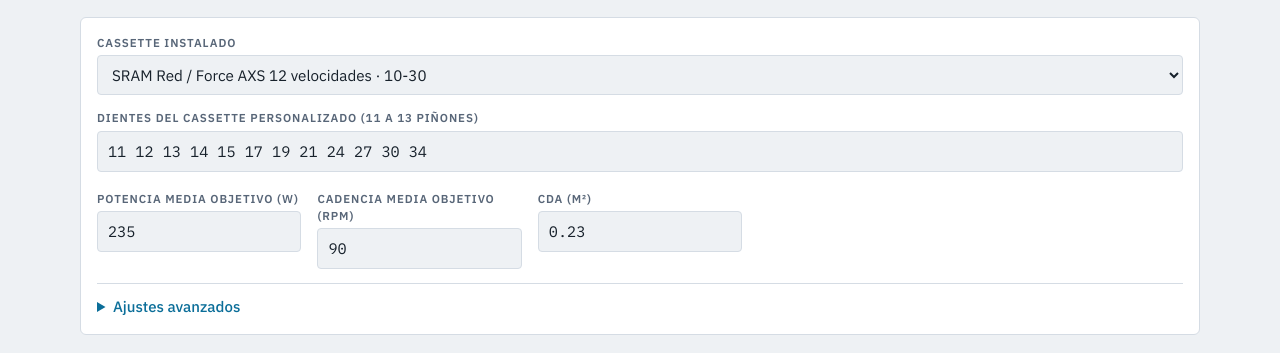
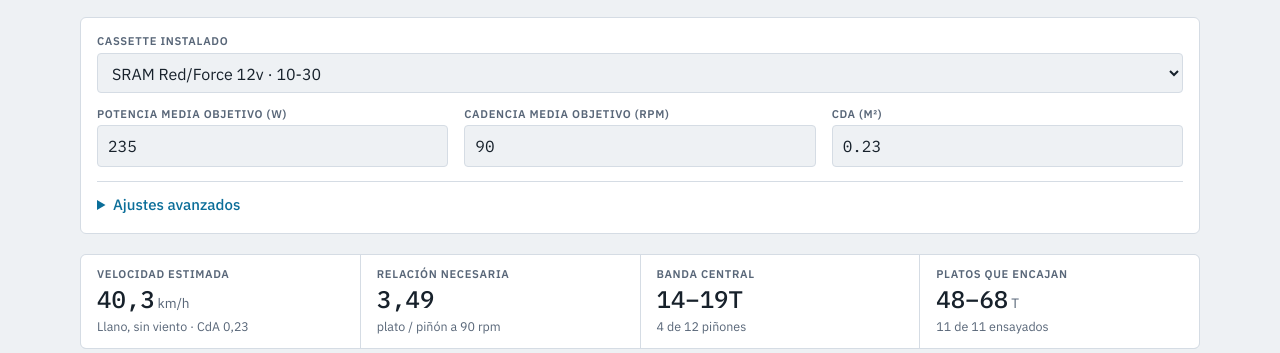
Before and after one commit to lsantome/App-TriTT-Gears, a plain HTML site: page index.html in a window 1280 px wide. Shown: the part 111-464 px from the top of the page. Drawn offline with Linux system fonts and the light colour scheme.

Commit message:
Add files via upload

```diff
--- a/index.html
+++ b/index.html
@@ -43,6 +43,7 @@
     --ok: #5CC795; --warn: #E3A94F; --warn-soft: #33270F; color-scheme: dark;
   }
   * { box-sizing: border-box; }
+  [hidden] { display: none !important; }
   body {
     background: var(--bg); color: var(--ink); font-family: var(--f-body); font-size: 15px; line-height: 1.5;
     padding-block: 24px 40px;
@@ -54,6 +55,7 @@
   h1 { font-size: 2rem; line-height: 1.1; letter-spacing: .005em; }
   .top { display: flex; justify-content: space-between; align-items: flex-start; gap: 12px 24px; flex-wrap: wrap; }
   .top > div:first-child { min-width: 0; flex: 1 1 320px; }
+  #out { display: flex; flex-direction: column; gap: 16px; }
   .sub { color: var(--muted); margin: 4px 0 0; max-width: 62ch; }
   .ctl { display: flex; gap: 8px; align-items: center; flex-wrap: wrap; }
   .seg { display: inline-flex; border: 1px solid var(--line); border-radius: 4px; overflow: hidden; background: var(--surface); }
@@ -61,17 +63,19 @@
   .seg button + button { border-left: 1px solid var(--line); }
   .ctl button {
     font: inherit; font-size: .8rem; font-weight: 600; letter-spacing: .04em; cursor: pointer;
-    color: var(--ink); background: var(--surface); border: 1px solid var(--line); border-radius: 4px; padding: 6px 12px;
+    color: var(--ink); background: var(--surface); border: 1px solid var(--line); border-radius: 4px; padding: 6px 12px; min-height: 38px;
   }
   .ctl button[aria-pressed="true"] { background: var(--accent); color: var(--accent-ink); }
   .ctl button:focus-visible { outline: 2px solid var(--accent); outline-offset: 2px; }
   .panel { background: var(--surface); border: 1px solid var(--line); border-radius: 6px; padding: 16px; }
-  .inputs { display: grid; grid-template-columns: repeat(auto-fit, minmax(min(100%, 200px), 1fr)); gap: 14px 16px; }
+  .inputs { display: grid; grid-template-columns: minmax(0, 1fr); gap: 14px 16px; align-items: start; }
+  @media (min-width: 560px) { .inputs { grid-template-columns: repeat(2, minmax(0, 1fr)); } }
+  @media (min-width: 860px) { .inputs { grid-template-columns: repeat(3, minmax(0, 1fr)); } }
   .field { display: flex; flex-direction: column; gap: 4px; min-width: 0; }
   .field.wide { grid-column: 1 / -1; }
-  label, .lbl { font-size: .72rem; text-transform: uppercase; letter-spacing: .08em; color: var(--muted); font-weight: 600; }
+  label, .lbl { font-size: .7rem; text-transform: uppercase; letter-spacing: .06em; line-height: 1.3; color: var(--muted); font-weight: 600; }
   input, select, textarea {
-    font: inherit; font-family: var(--f-mono); font-size: .95rem; color: var(--ink); background: var(--bg);
+    font: inherit; font-family: var(--f-mono); font-size: 1rem; color: var(--ink); background: var(--bg);
     border: 1px solid var(--line); border-radius: 4px; padding: 8px 10px; width: 100%; min-width: 0;
   }
   select { font-family: var(--f-body); }
@@ -84,16 +88,17 @@
   details .inputs { margin-top: 12px; }
   .err { color: var(--warn); font-size: .85rem; }
 
-  .strip { display: grid; grid-template-columns: repeat(auto-fit, minmax(min(100%, 210px), 1fr)); gap: 0; border: 1px solid var(--line); border-radius: 6px; background: var(--surface); overflow: hidden; }
-  .stat { padding: 12px 16px; border-right: 1px solid var(--line); min-width: 0; }
-  .stat:last-child { border-right: 0; }
+  .strip { display: grid; grid-template-columns: repeat(2, minmax(0, 1fr)); gap: 1px; border: 1px solid var(--line); border-radius: 6px; background: var(--line); overflow: hidden; }
+  @media (min-width: 860px) { .strip { grid-template-columns: repeat(4, minmax(0, 1fr)); } }
+  .stat { padding: 12px 16px; min-width: 0; background: var(--surface); }
   .stat .v { font-family: var(--f-mono); font-size: 1.5rem; font-weight: 500; font-variant-numeric: tabular-nums; }
   .stat .u { font-size: .85rem; color: var(--muted); margin-left: 3px; }
   .stat .d { font-size: .78rem; color: var(--muted); }
 
   .warn { background: var(--warn-soft); color: var(--warn); border-radius: 6px; padding: 12px 16px; font-size: .9rem; }
 
-  .cards { display: grid; grid-template-columns: repeat(auto-fit, minmax(min(100%, 330px), 1fr)); gap: 16px; }
+  .cards { display: grid; grid-template-columns: minmax(0, 1fr); gap: 16px; }
+  @media (min-width: 1100px) { .cards { grid-template-columns: repeat(3, minmax(0, 1fr)); } }
   .card { background: var(--surface); border: 1px solid var(--line); border-radius: 6px; padding: 16px; display: flex; flex-direction: column; gap: 12px; min-width: 0; }
   .card.best { border-color: var(--accent); box-shadow: 0 0 0 1px var(--accent); }
   .card header { display: flex; justify-content: space-between; align-items: baseline; gap: 8px; flex-wrap: wrap; }
@@ -120,6 +125,7 @@
   .matrix td.cell-band, .matrix th.cell-band { background: var(--band); }
   .matrix td.cell-target { background: var(--accent-soft); font-weight: 600; outline: 1px solid var(--accent); outline-offset: -1px; }
   .matrix td:first-child { font-weight: 600; background: var(--surface); position: sticky; left: 0; }
+  .matrix th:first-child { background: var(--surface); position: sticky; left: 0; z-index: 1; }
   .notes { font-size: .85rem; color: var(--muted); display: flex; flex-direction: column; gap: 6px; }
   .notes p { margin: 0; max-width: 90ch; }
   @media (max-width: 480px) { h1 { font-size: 1.6rem; } .big { font-size: 1.9rem; } }
@@ -318,10 +324,10 @@
   es: {
     title: "Calculadora de desarrollos",
     sub: "Triatlón y contrarreloj. Encuentra el plato más grande que mantiene la velocidad de carrera sobre los piñones centrales del cassette, a tu cadencia.",
-    lbl_cassette: "Cassette instalado", lbl_custom: "Dientes del cassette personalizado (11 a 13 piñones)",
+    lbl_cassette: "Cassette instalado", lbl_custom: "Dientes del cassette (11–13)",
     lbl_power: "Potencia media objetivo (W)", lbl_cad: "Cadencia media objetivo (rpm)", lbl_cda: "CdA (m²)",
     adv: "Ajustes avanzados", lbl_mass: "Masa ciclista + bici (kg)", lbl_crr: "Crr (rodadura)", lbl_rho: "Densidad del aire (kg/m³)",
-    lbl_eta: "Eficiencia de transmisión (%)", lbl_wheel: "Rueda (circunferencia de rodadura)", wheel_custom: "Otra (mm)…", lbl_wheelmm: "Circunferencia (mm)",
+    lbl_eta: "Eficiencia de transmisión (%)", lbl_wheel: "Rueda (circunferencia)", wheel_custom: "Otra (mm)…", lbl_wheelmm: "Circunferencia (mm)",
     lbl_cmin: "Plato mínimo a ensayar (T)", lbl_cmax: "Plato máximo a ensayar (T)", hint_even: "Solo se ensayan dentados pares",
     lbl_kband: "Piñones en la banda central", hint_kband: "Vacío = un tercio del cassette", ph_auto: "auto",
     lbl_tol: "Tolerancia de cadencia (± rpm)", hint_tol: "Máxima desviación aceptada con el piñón de trabajo",
@@ -330,6 +336,7 @@
     g_r12: "SRAM Red / Force AXS 12 velocidades", g_r11: "SRAM Red XG-1190 11 velocidades", g_f11: "SRAM Force PG-1170 11 velocidades",
     g_x13: "SRAM Red / Force XPLR 13 velocidades", g_s11: "Shimano 11 velocidades", g_s12: "Shimano 12 velocidades", g_custom: "Personalizado",
     custom_item: "Definir dientes manualmente…",
+    sh_r12: "SRAM Red/Force 12v", sh_r11: "SRAM Red 11v", sh_f11: "SRAM Force 11v", sh_x13: "SRAM XPLR 13v", sh_s11: "Shimano 11v", sh_s12: "Shimano 12v",
     err_empty: "Introduce los dientes separados por espacios o comas.", err_num: "«{a}» no es un número de dientes válido (9 a 50).",
     err_count: "Hay {a} piñones; deben ser entre 11 y 13.", err_dup: "Hay un piñón repetido ({a}T).",
     custom_ok: "{n} piñones: {list}", custom_warn: "Cassette personalizado: {err}",
@@ -353,10 +360,10 @@
   en: {
     title: "Gear calculator",
     sub: "Triathlon and time trial. Finds the largest chainring that holds your race speed on the middle sprockets of the cassette, at your cadence.",
-    lbl_cassette: "Installed cassette", lbl_custom: "Custom cassette teeth (11 to 13 sprockets)",
+    lbl_cassette: "Installed cassette", lbl_custom: "Cassette teeth (11–13)",
     lbl_power: "Target average power (W)", lbl_cad: "Target average cadence (rpm)", lbl_cda: "CdA (m²)",
     adv: "Advanced settings", lbl_mass: "Rider + bike mass (kg)", lbl_crr: "Crr (rolling resistance)", lbl_rho: "Air density (kg/m³)",
-    lbl_eta: "Drivetrain efficiency (%)", lbl_wheel: "Wheel (rolling circumference)", wheel_custom: "Other (mm)…", lbl_wheelmm: "Circumference (mm)",
+    lbl_eta: "Drivetrain efficiency (%)", lbl_wheel: "Wheel (circumference)", wheel_custom: "Other (mm)…", lbl_wheelmm: "Circumference (mm)",
     lbl_cmin: "Smallest chainring to test (T)", lbl_cmax: "Largest chainring to test (T)", hint_even: "Only even tooth counts are tested",
     lbl_kband: "Sprockets in the central band", hint_kband: "Empty = one third of the cassette", ph_auto: "auto",
     lbl_tol: "Cadence tolerance (± rpm)", hint_tol: "Maximum deviation accepted on the working sprocket",
@@ -365,6 +372,7 @@
     g_r12: "SRAM Red / Force AXS 12-speed", g_r11: "SRAM Red XG-1190 11-speed", g_f11: "SRAM Force PG-1170 11-speed",
     g_x13: "SRAM Red / Force XPLR 13-speed", g_s11: "Shimano 11-speed", g_s12: "Shimano 12-speed", g_custom: "Custom",
     custom_item: "Enter teeth manually…",
+    sh_r12: "SRAM Red/Force 12s", sh_r11: "SRAM Red 11s", sh_f11: "SRAM Force 11s", sh_x13: "SRAM XPLR 13s", sh_s11: "Shimano 11s", sh_s12: "Shimano 12s",
     err_empty: "Enter the teeth separated by spaces or commas.", err_num: "“{a}” is not a valid tooth count (9 to 50).",
     err_count: "There are {a} sprockets; it must be between 11 and 13.", err_dup: "A sprocket is repeated ({a}T).",
     custom_ok: "{n} sprockets: {list}", custom_warn: "Custom cassette: {err}",
@@ -428,7 +436,7 @@
     var gl = t("g_" + g.group);
     html += '<optgroup label="' + gl + '">';
     g.items.forEach(function (it) {
-      html += '<option value="' + it.id + '">' + (g.group === "custom" ? t("custom_item") : gl + " · " + it.name) + "</option>";
+      html += '<option value="' + it.id + '">' + (g.group === "custom" ? t("custom_item") : t("sh_" + g.group) + " · " + it.name) + "</option>";
     });
     html += "</optgroup>";
   });
@@ -448,7 +456,7 @@
   for (var j = cogs.length - 1; j >= 0; j--) {
     var s = speedKmh(r.chain, cogs[j], ctx.cad, ctx.circ);
     var cls = (j === r.idx ? "target" : (j >= band.start && j <= band.end ? "band" : ""));
-    trs += '<tr class="' + cls + '"><td>' + cogs[j] + "T" + (j === r.idx ? '<span class="mark">' + t("mark_work") + "</span>" : "") + "</td><td>" +
+    trs += '<tr class="' + cls + '"><td>' + cogs[j] + "T" + (j === r.idx ? '<span class="mark" role="img" aria-label="' + t("mark_work") + '" title="' + t("mark_work") + '">●</span>' : "") + "</td><td>" +
       fmt(r.chain / cogs[j], 2) + "</td><td>" + fmt(s, 1) + '</td><td class="' + (j === r.idx ? "" : "neg") + '">' + sgn(s - ctx.v, 1) + "</td></tr>";
   }
   return '<article class="card' + (isBest ? " best" : "") + '">' +
```
Also changed, not shown: README.md.
